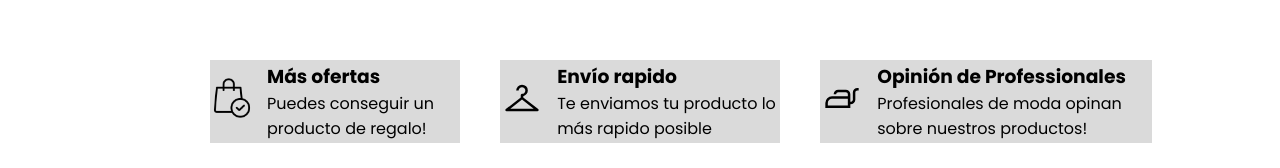
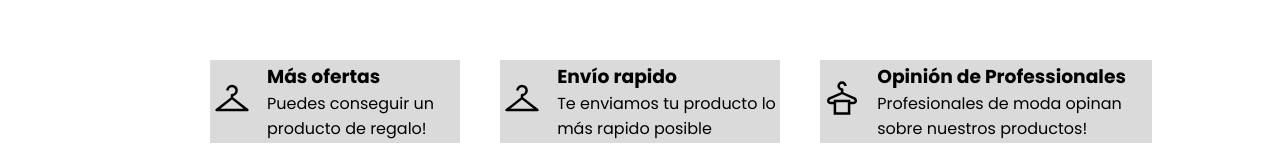
Before and after one commit to amaradaw/Proyecto_HTML_CSS, a plain HTML site: page index.html in a window 1280 px wide. Shown: the part 2324-2492 px from the top of the page. Drawn offline with nearby package versions, Linux system fonts and the light colour scheme.

Commit message:
intercambiar los fotos del logo

```diff
--- a/index.html
+++ b/index.html
@@ -152,7 +152,7 @@
     <section class="icons container">
         <div class="icon-1">
             <div class="icon-img">
-                <img src="imagenes/icono.png" alt="" width="40px">
+                <img src="imagenes/i1.svg" alt="" width="40px">
             </div>
             <div class="icon-txt">
                 <h3>Más ofertas</h3>
@@ -170,7 +170,7 @@
         </div>
         <div class="icon-1">
             <div class="icon-img">
-                <img src="imagenes/i2.svg" alt="" width="40px">
+                <img src="imagenes/i3.svg" alt="" width="40px">
             </div>
             <div class="icon-txt">
                 <h3>Opinión de Professionales</h3>
```
Also changed, not shown: imagenes/i3.svg (added).
